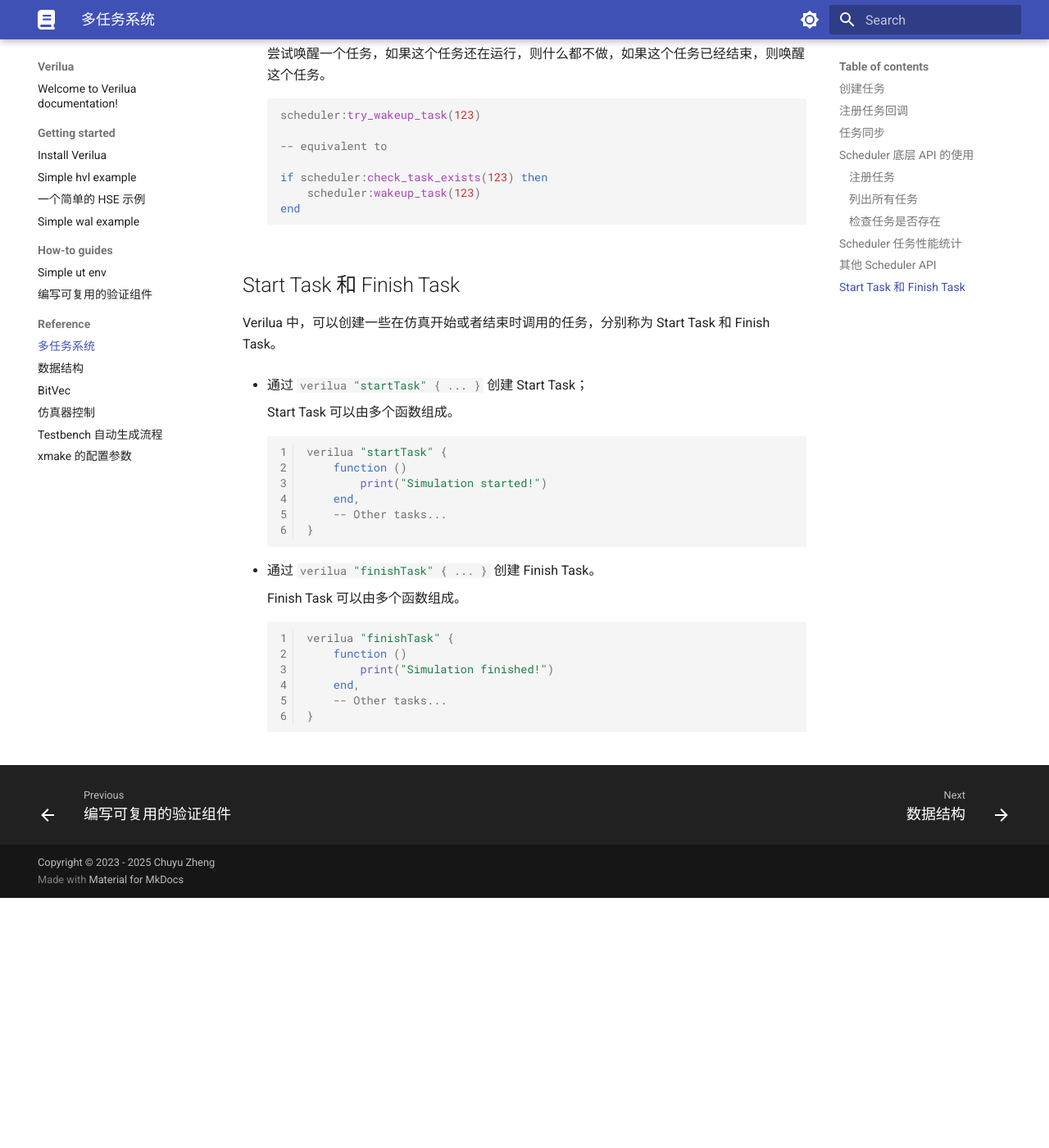
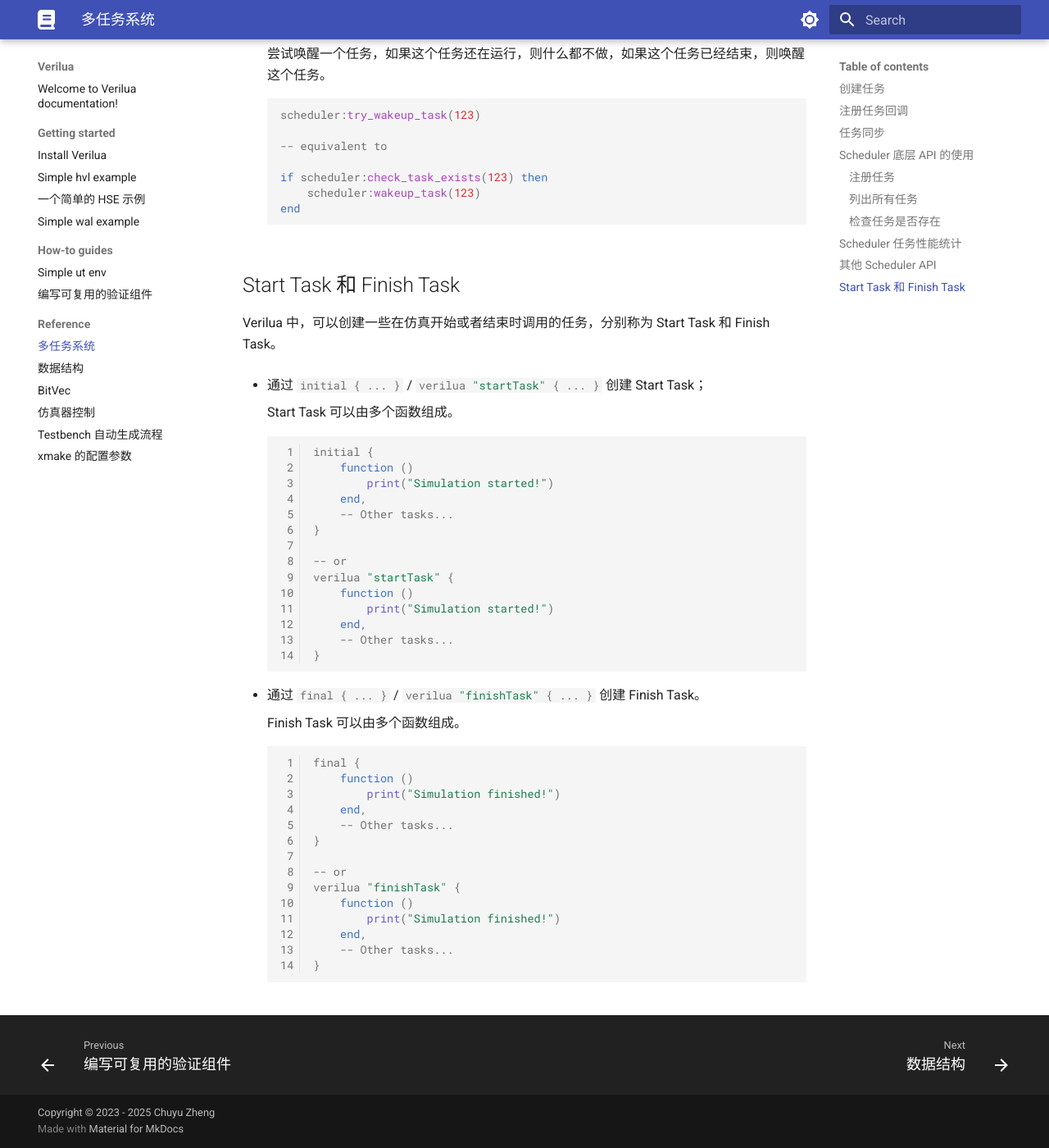
Before and after one commit to cyril0124/verilua, an MkDocs documentation site: the page built from docs/reference/multi_task.md, in a window 1280 px wide and 1400 px high, scrolled down 7359 px. Shown: the whole window at 82% size. Built offline with MkDocs 1.6.1 and Material for MkDocs 9.7.7, drawn with Linux system fonts in a browser that asks for light colours; before the commit the page ends 8454 px from its top, so only the background shows below that.

Commit message:
feat: add support for initial/final

````diff
--- a/docs/reference/multi_task.md
+++ b/docs/reference/multi_task.md
@@ -273,11 +273,19 @@
 
 Verilua 中，可以创建一些在仿真开始或者结束时调用的任务，分别称为 Start Task 和 Finish Task。
 
-- 通过 `#!lua verilua "startTask" { ... }` 创建 Start Task；
+- 通过 `#!lua initial { ... }` / `#!lua verilua "startTask" { ... }` 创建 Start Task；
 
     Start Task 可以由多个函数组成。
 
     ```lua linenums="1"
+    initial {
+        function ()
+            print("Simulation started!")
+        end,
+        -- Other tasks...
+    }
+
+    -- or
     verilua "startTask" {
         function ()
             print("Simulation started!")
@@ -286,11 +294,19 @@
     }
     ```
 
-- 通过 `#!lua verilua "finishTask" { ... }` 创建 Finish Task。
+- 通过 `#!lua final { ... }` / `#!lua verilua "finishTask" { ... }` 创建 Finish Task。
 
     Finish Task 可以由多个函数组成。
 
     ```lua linenums="1"
+    final {
+        function ()
+            print("Simulation finished!")
+        end,
+        -- Other tasks...
+    }
+
+    -- or
     verilua "finishTask" {
         function ()
             print("Simulation finished!")
````
Also changed, not shown: 1 other file.
